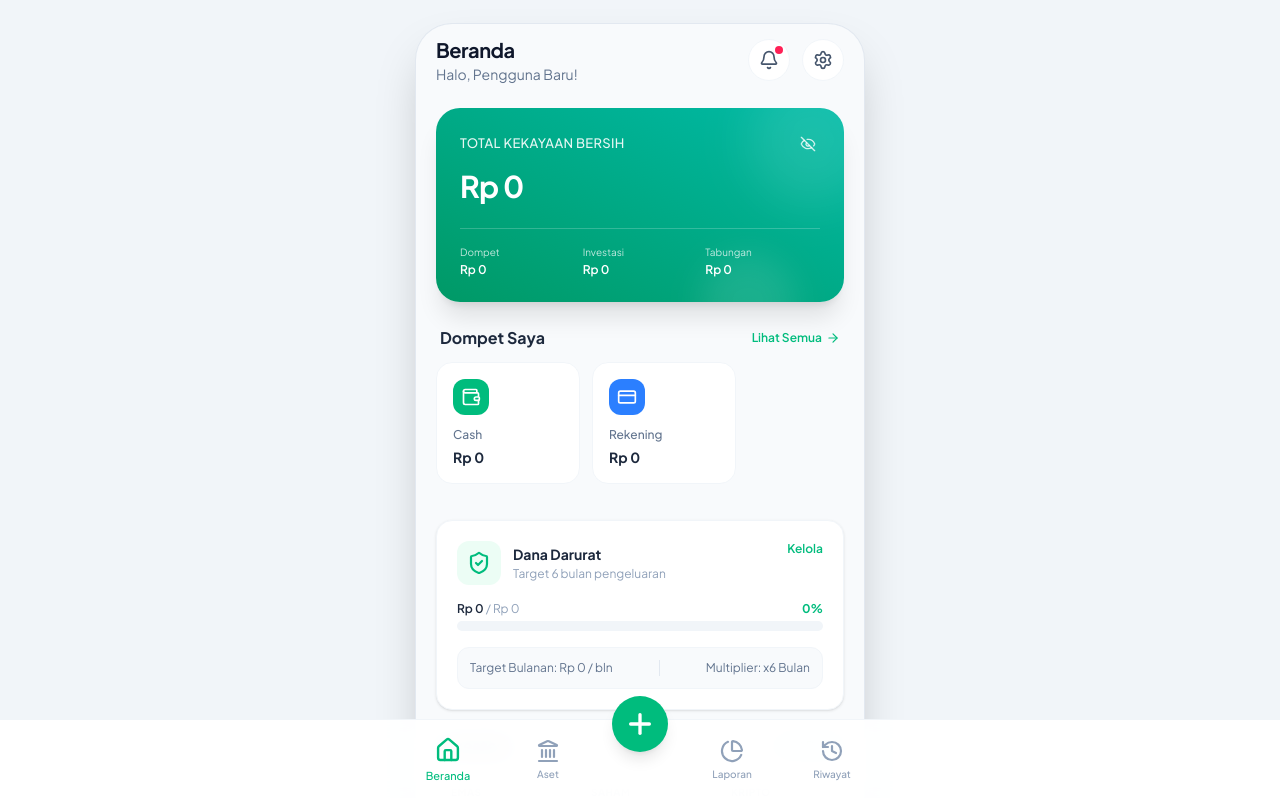
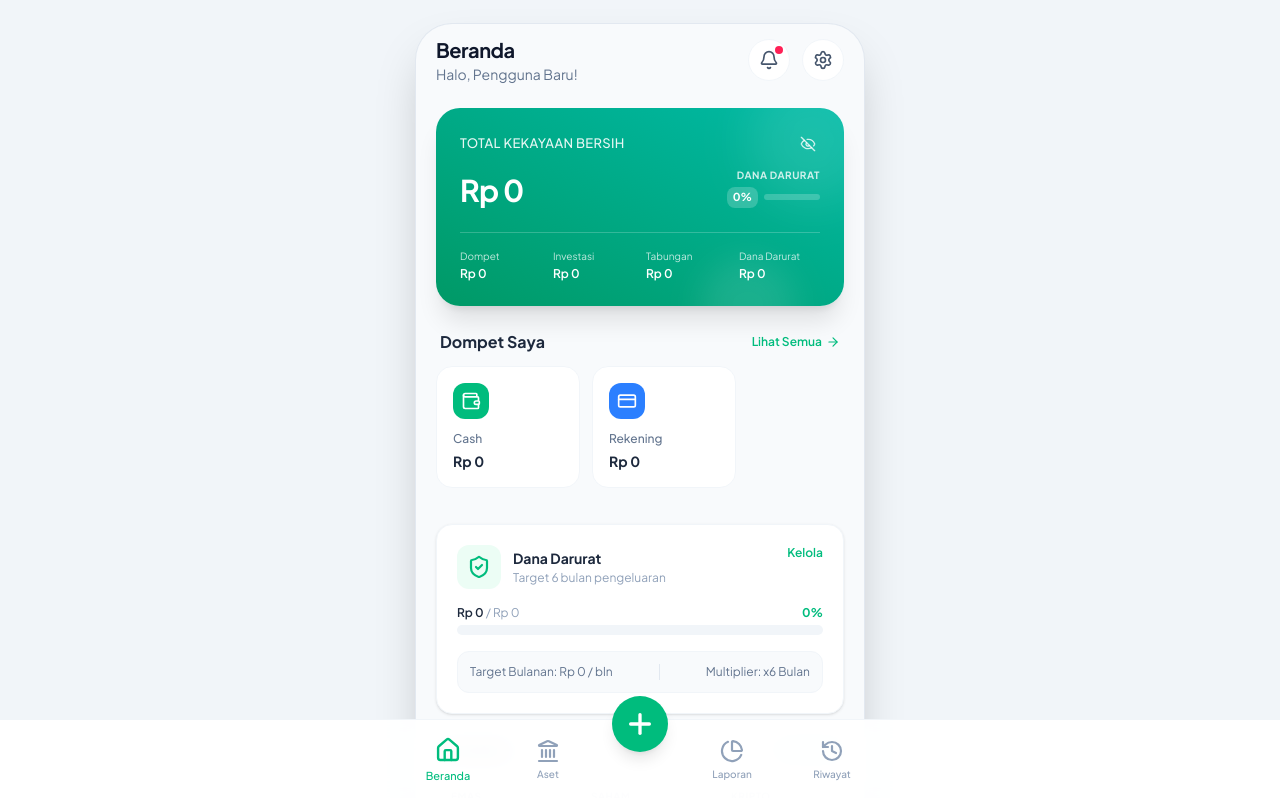
Before and after one commit to dimashieron/Darimana-Duitnya, a React (Vite) app: page / in a window 1280 px wide. Shown: the top 798 px of the page. Built offline with nearby package versions, Linux system fonts and the light colour scheme.

Commit message:
feat(ui): display emergency fund progress on dashboard
Update the dashboard header to include a progress indicator for the emergency fund and set the emergency tab as the default sub-view for faster access.

```diff
--- a/src/App.tsx
+++ b/src/App.tsx
@@ -76,7 +76,7 @@ export default function App() {
 
   // UI routing states
   const [activeTab, setActiveTab] = useState<'home' | 'assets' | 'report' | 'history' | 'settings'>('home');
-  const [assetsActiveSubTab, setAssetsActiveSubTab] = useState<'wallets' | 'portfolio' | 'savings' | 'emergency' | 'budget'>('wallets');
+  const [assetsActiveSubTab, setAssetsActiveSubTab] = useState<'wallets' | 'portfolio' | 'savings' | 'emergency' | 'budget'>('emergency');
   const [isFormOpen, setIsFormOpen] = useState(false);
   const [editingTx, setEditingTx] = useState<Transaction | null>(null);
   const [prepopulatedParams, setPrepopulatedParams] = useState<{
--- a/src/components/DashboardTab.tsx
+++ b/src/components/DashboardTab.tsx
@@ -191,11 +191,25 @@ export default function DashboardTab({
           </button>
         </div>
 
-        <h1 className="text-3xl font-bold font-sans tracking-tight mb-6 relative z-10">
-          {formatBalance(netWorth)}
-        </h1>
+        <div className="flex items-end justify-between mb-6 relative z-10">
+          <h1 className="text-3xl font-bold font-sans tracking-tight">
+            {formatBalance(netWorth)}
+          </h1>
+          <div className="flex flex-col items-end text-right">
+            <span className="text-[10px] text-white/80 uppercase font-bold tracking-wider">Dana Darurat</span>
+            <div className="flex items-center gap-1.5 mt-1">
+              <span className="text-[11px] font-bold bg-white/20 px-1.5 py-0.5 rounded-lg">{dfPercent}%</span>
+              <div className="w-14 h-1.5 bg-white/20 rounded-full overflow-hidden">
+                <div
+                  className="bg-white h-full rounded-full transition-all duration-500"
+                  style={{ width: `${Math.min(dfPercent, 100)}%` }}
+                />
+              </div>
+            </div>
+          </div>
+        </div>
 
-        <div className="border-t border-white/20 pt-4 grid grid-cols-3 gap-2 relative z-10 font-sans">
+        <div className="border-t border-white/20 pt-4 grid grid-cols-2 md:grid-cols-4 gap-3 relative z-10 font-sans">
           <div>
             <span className="text-[10px] opacity-75 block">Dompet</span>
             <span className="text-xs font-semibold block mt-0.5 truncate">{formatBalance(totalDompet)}</span>
@@ -207,6 +221,10 @@ export default function DashboardTab({
           <div>
             <span className="text-[10px] opacity-75 block">Tabungan</span>
             <span className="text-xs font-semibold block mt-0.5 truncate">{formatBalance(totalTabungan)}</span>
+          </div>
+          <div>
+            <span className="text-[10px] opacity-75 block">Dana Darurat</span>
+            <span className="text-xs font-semibold block mt-0.5 truncate">{formatBalance(totalDanaDarurat)}</span>
           </div>
         </div>
       </div>
```
